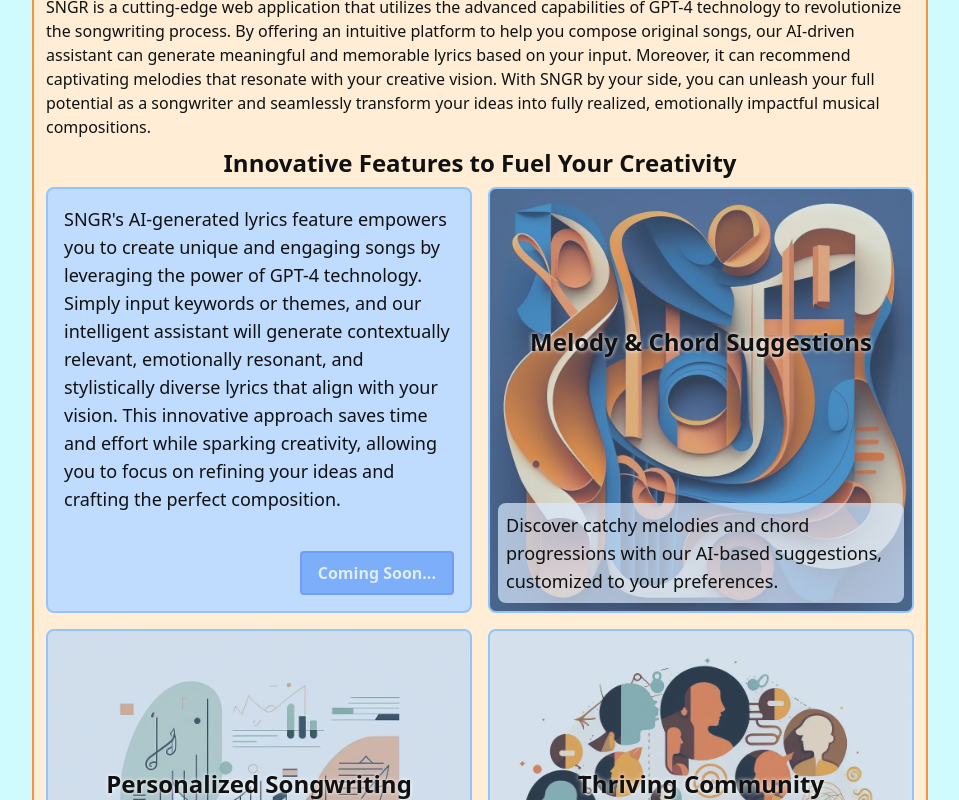
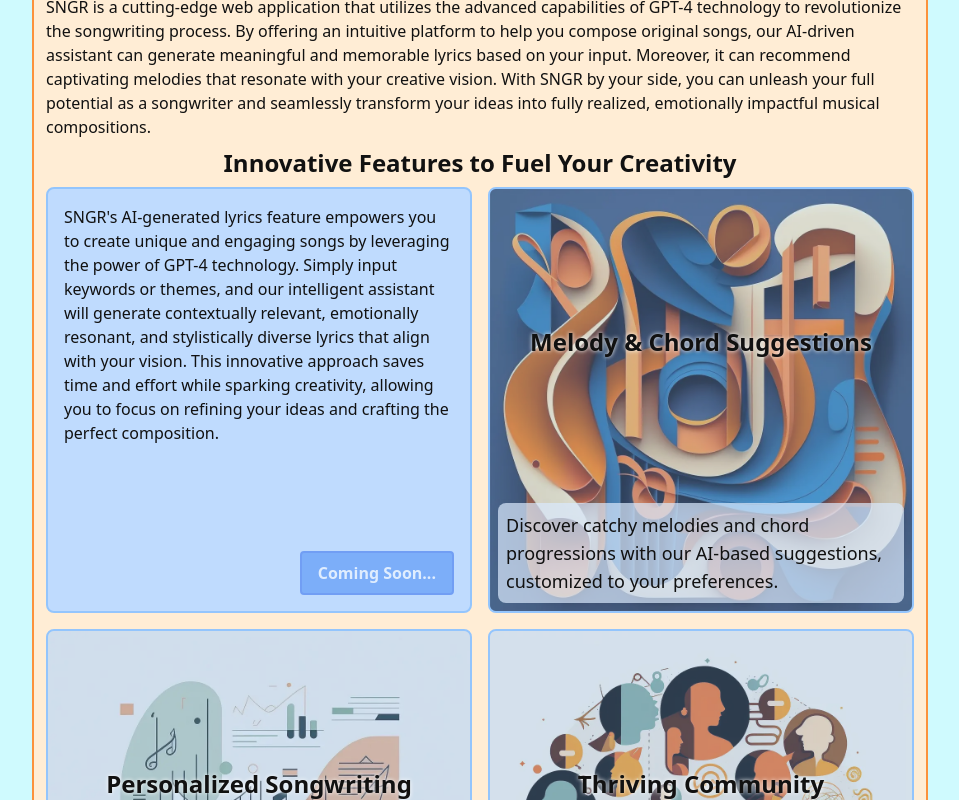
Before and after one commit to jeliroco/songwriters-next-generation-resource, an Astro site: page / in a window 1280 px wide. Both pictures are taken after a click on the element 419 px from the left and 947 px from the top of the page. Shown: the part 547-1347 px from the top of the page, without its empty margins (160-1119 px from the left). Built offline with nearby package versions, Linux system fonts and the light colour scheme; Astro itself is replaced by a stand-in of ours.

Commit message:
tweak feature card font size

```diff
--- a/src/components/FeatureCard.tsx
+++ b/src/components/FeatureCard.tsx
@@ -41,7 +41,7 @@
       }
       back={
         <div className="flex flex-col items-stretch p-4 overflow-y-auto bg-blue-200 bg-center bg-no-repeat bg-cover border-2 border-blue-300 rounded-lg aspect-square sm:aspect-video md:aspect-square 2xl:aspect-video justify-stretch">
-          <p className="flex-1 mb-2 text-xs sm:text-sm lg:text-base xl:text-lg" >{paragraph}</p>
+          <p className="flex-1 mb-2 text-xs sm:text-sm lg:text-base" >{paragraph}</p>
           <div className="flex items-end justify-end">
             {linkUrl && (
               <a href={linkUrl}>
```
